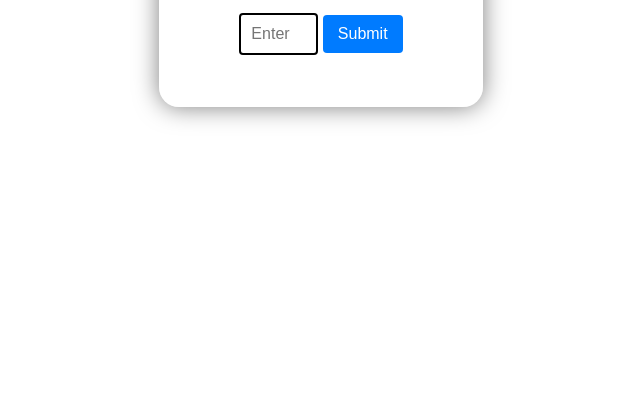
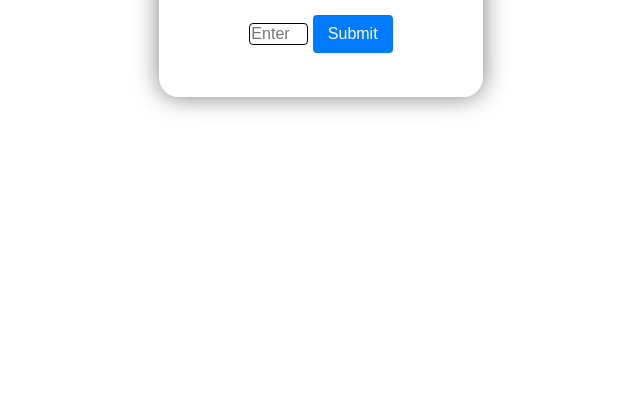
Before and after one commit to MCborgurdud/Test, a plain HTML site: page index.html in a window 1280 px wide. Shown: the part 407-800 px from the top of the page, without its empty margins (319-959 px from the left). Drawn offline with Linux system fonts and the light colour scheme.

Commit message:
Update styles.css

```diff
--- a/styles.css
+++ b/styles.css
@@ -26,9 +26,9 @@ h1 {
 }
 
 input {
-    padding: 10px;
+    padding: 1px;
     margin: 10px 0;
-    border: 2px solid;
+    border: 1px solid;
     border-radius: 4px;
     font-size: 16px;
 }
```
